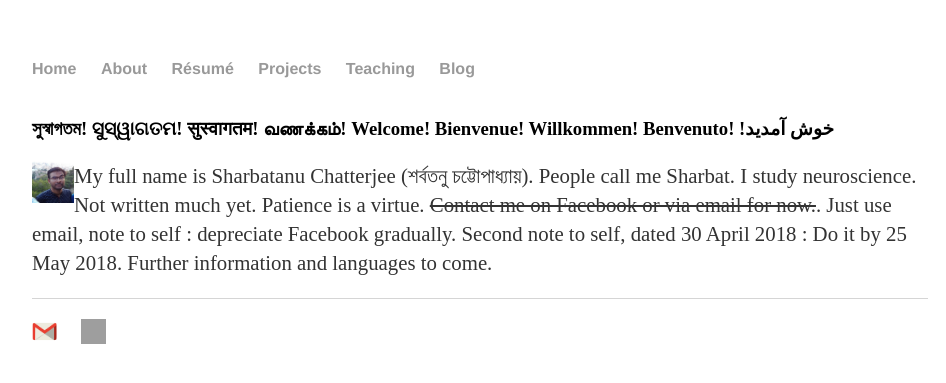
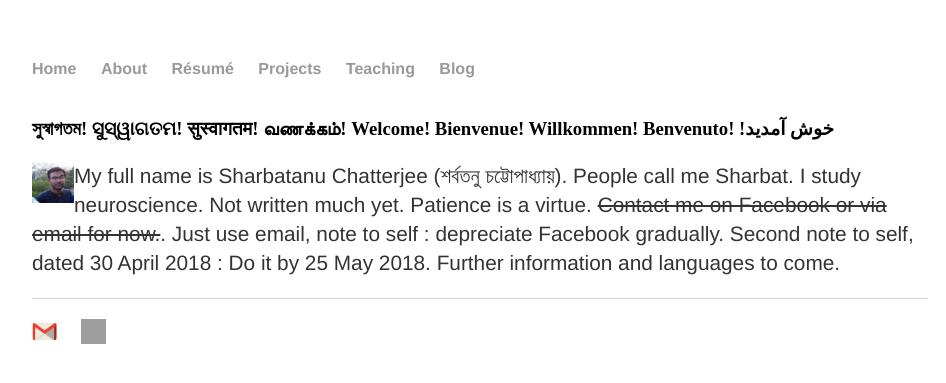
Before and after one commit to sharbatc/sharbatc.github.io, a Jekyll site: the page built from index.html, in a window 1280 px wide. Shown: the top 383 px of the page, without its empty margins (160-1106 px from the left). Built offline with Jekyll 4.4.1, drawn with Linux system fonts in a browser that asks for light colours; grey boxes are pictures that could not be loaded.

Commit message:
Update main.css

```diff
--- a/css/main.css
+++ b/css/main.css
@@ -24,6 +24,7 @@ h1 {
     font-family:'Helvetica', 'Georgia', 'Sans-Serif';
 }
 p {
+    font-family:'Helvetica', 'Georgia', 'Sans-Serif';
     font-size: 1.3em;
     line-height: 1.4em;
     color: #333;
```
